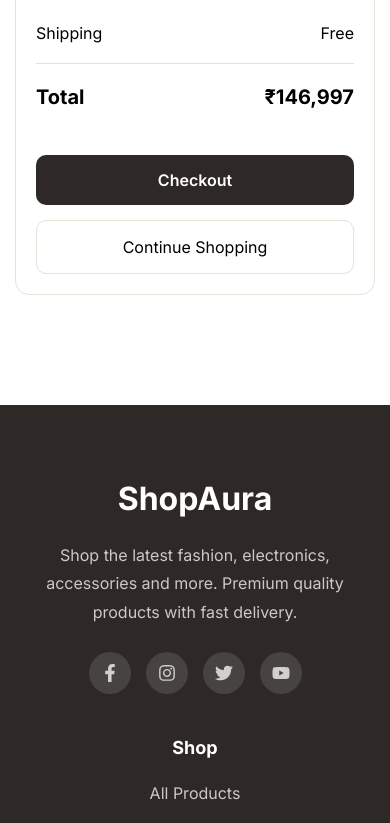
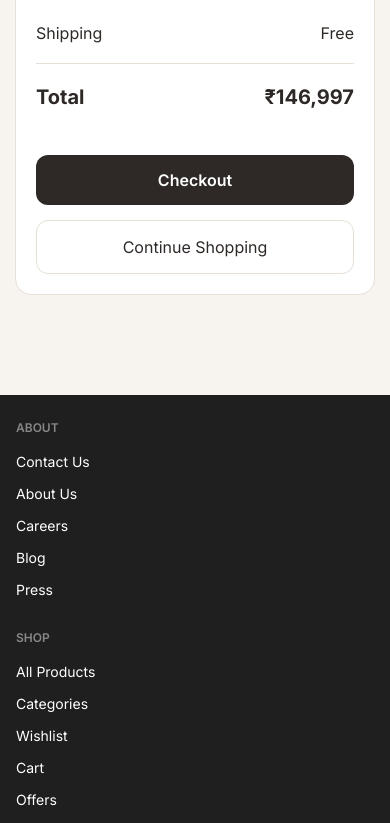
Before and after one commit to Shamil2k7/ecommerce, a Next.js app in the folder frontend/: page /cart in a window 390 px wide. Shown: the part 1156-1979 px from the top of the page. Built offline with nearby package versions, Linux system fonts and the light colour scheme; no server answers.

Commit message:
Set dynamic footer

```diff
--- a/frontend/app/globals.css
+++ b/frontend/app/globals.css
@@ -1,10 +1,24 @@
 @import "tailwindcss";
 
-html,
+*,
+*::before,
+*::after {
+  box-sizing: border-box;
+}
+
+html {
+  font-size: 16px;
+  -webkit-text-size-adjust: 100%;
+  scroll-behavior: smooth;
+}
+
 body {
   margin: 0;
   padding: 0;
   font-family: var(--font-inter), sans-serif;
+  background: var(--bg);
+  color: var(--text);
+  overflow-x: hidden;
 }
 
 a {
@@ -19,43 +33,20 @@
   background: none;
 }
 
-ul,
-ol {
-  margin: 0;
-  padding: 0;
-  list-style: none;
-}
-
 img {
   max-width: 100%;
+  height: auto;
   display: block;
 }
 
 input,
+textarea,
 select,
-textarea {
-  font-family: inherit;
-  font-size: inherit;
-  color: inherit;
+button {
+  font: inherit;
 }
 
-h1,
-h2,
-h3,
-h4,
-h5,
-h6 {
-  margin: 0;
-  font-weight: 700;
-}
-
-p {
-  margin: 0;
-}
-
-/* ---------------------------------- Tokens ---------------------------------- */
 :root {
-  /* Color */
   --primary: #2E2926;
   --primary-hover: #1E1A16;
   --bg: #F7F3EE;
@@ -72,13 +63,11 @@
   --text: #2E2926;
   --text-soft: #7A736A;
 
-  /* Radius */
-  --radius-lg: 14px;
-  --radius-md: 10px;
+  --radius-lg: 16px;
+  --radius-md: 12px;
   --radius-sm: 8px;
   --radius-pill: 999px;
 
-  /* Shadow */
-  --shadow-sm: 0 1px 2px rgba(46, 41, 38, 0.04);
-  --shadow-md: 0 1px 2px rgba(46, 41, 38, 0.04), 0 8px 24px -12px rgba(46, 41, 38, 0.12);
+  --shadow-sm: 0 2px 8px rgba(0,0,0,.05);
+  --shadow-md: 0 10px 30px rgba(0,0,0,.08);
 }
--- a/frontend/components/Footer/Footer.jsx
+++ b/frontend/components/Footer/Footer.jsx
@@ -1,6 +1,8 @@
 "use client";
 
+import { useEffect, useState } from "react";
 import Link from "next/link";
+import axios from "axios";
 import styles from "./Footer.module.css";
 
 import {
@@ -10,102 +12,180 @@
   FaYoutube,
 } from "react-icons/fa";
 
+const API = process.env.NEXT_PUBLIC_BACKEND_URL;
+
 export default function Footer() {
+  const [settings, setSettings] = useState(null);
+
+  useEffect(() => {
+    fetchSettings();
+  }, []);
+
+  const fetchSettings = async () => {
+    try {
+      const res = await axios.get(`${API}/api/settings`);
+
+      if (res.data.success) {
+        setSettings(res.data.settings);
+      }
+    } catch (err) {
+      console.log(err);
+    }
+  };
+
   return (
     <footer className={styles.footer}>
       <div className={styles.container}>
-        {/* Brand */}
+        {/* About */}
 
-        <div className={styles.about}>
-          <h2>ShopAura</h2>
+        <div className={styles.column}>
+          <h4>ABOUT</h4>
 
-          <p>
-            Shop the latest fashion, electronics, accessories and more.
-            Premium quality products with fast delivery.
-          </p>
-
-          <div className={styles.social}>
-            <a href="#">
-              <FaFacebookF />
-            </a>
-
-            <a href="#">
-              <FaInstagram />
-            </a>
-
-            <a href="#">
-              <FaTwitter />
-            </a>
-
-            <a href="#">
-              <FaYoutube />
-            </a>
-          </div>
+          <ul>
+            <li><Link href="/contact">Contact Us</Link></li>
+            <li><Link href="/about">About Us</Link></li>
+            <li><Link href="/careers">Careers</Link></li>
+            <li><Link href="/blog">Blog</Link></li>
+            <li><Link href="/press">Press</Link></li>
+          </ul>
         </div>
 
         {/* Shop */}
 
-        <div>
-          <h3>Shop</h3>
+        <div className={styles.column}>
+          <h4>SHOP</h4>
 
           <ul>
-            <li>
-              <Link href="/products">All Products</Link>
-            </li>
-
-            <li>
-              <Link href="/categories">Categories</Link>
-            </li>
-
-            <li>
-              <Link href="/wishlist">Wishlist</Link>
-            </li>
-
-            <li>
-              <Link href="/cart">Cart</Link>
-            </li>
+            <li><Link href="/products">All Products</Link></li>
+            <li><Link href="/categories">Categories</Link></li>
+            <li><Link href="/wishlist">Wishlist</Link></li>
+            <li><Link href="/cart">Cart</Link></li>
+            <li><Link href="/offers">Offers</Link></li>
           </ul>
         </div>
 
-        {/* Support */}
+        {/* Help */}
 
-        <div>
-          <h3>Support</h3>
+        <div className={styles.column}>
+          <h4>HELP</h4>
 
           <ul>
-            <li>
-              <Link href="/contact">Contact Us</Link>
-            </li>
-
-            <li>
-              <Link href="/about">About Us</Link>
-            </li>
-
-            <li>
-              <Link href="/privacy">Privacy Policy</Link>
-            </li>
-
-            <li>
-              <Link href="/terms">Terms & Conditions</Link>
-            </li>
+            <li><Link href="/payments">Payments</Link></li>
+            <li><Link href="/shipping">Shipping</Link></li>
+            <li><Link href="/returns">Returns</Link></li>
+            <li><Link href="/faq">FAQ</Link></li>
           </ul>
         </div>
 
-        {/* Contact */}
+        {/* Policies */}
 
-        <div>
-          <h3>Contact</h3>
+        <div className={styles.column}>
+          <h4>POLICIES</h4>
 
-          <ul className={styles.contact}>
-            <li>Email: support@shopaura.com</li>
-            <li>Phone: +91 9876543210</li>
-            <li>Kochi, Kerala, India</li>
+          <ul>
+            <li><Link href="/privacy">Privacy Policy</Link></li>
+            <li><Link href="/terms">Terms & Conditions</Link></li>
+            <li><Link href="/refund">Refund Policy</Link></li>
+            <li><Link href="/cookies">Cookie Policy</Link></li>
           </ul>
+        </div>
+
+        {/* Mail */}
+
+        <div className={`${styles.column} ${styles.borderLeft}`}>
+          <h4>MAIL US</h4>
+
+          <div className={styles.contact}>
+            {settings?.email && <p>{settings.email}</p>}
+            {settings?.phone && <p>{settings.phone}</p>}
+          </div>
+
+          <h4 className={styles.socialTitle}>SOCIAL</h4>
+
+          <div className={styles.social}>
+            {settings?.facebook && (
+              <a
+                href={settings.facebook}
+                target="_blank"
+                rel="noopener noreferrer"
+              >
+                <FaFacebookF />
+              </a>
+            )}
+
+            {settings?.twitter && (
+              <a
+                href={settings.twitter}
+                target="_blank"
+                rel="noopener noreferrer"
+              >
+                <FaTwitter />
+              </a>
+            )}
+
+            {settings?.youtube && (
+              <a
+                href={settings.youtube}
+                target="_blank"
+                rel="noopener noreferrer"
+              >
+                <FaYoutube />
+              </a>
+            )}
+
+            {settings?.instagram && (
+              <a
+                href={settings.instagram}
+                target="_blank"
+                rel="noopener noreferrer"
+              >
+                <FaInstagram />
+              </a>
+            )}
+          </div>
+        </div>
+
+        {/* Address */}
+
+        <div className={styles.column}>
+          <h4>REGISTERED OFFICE ADDRESS</h4>
+
+          <div className={styles.contact}>
+            <p>{settings?.storeName}</p>
+
+            {settings?.address
+              ?.split("\n")
+              .map((line, index) => (
+                <p key={index}>{line}</p>
+              ))}
+
+            {settings?.phone && (
+              <p className={styles.phone}>
+                Phone : {settings.phone}
+              </p>
+            )}
+          </div>
         </div>
       </div>
 
       <div className={styles.bottom}>
-        © {new Date().getFullYear()} ShopAura. All Rights Reserved.
+        <div>Become a Seller</div>
+
+        <div>Gift Cards</div>
+
+        <div>Help Center</div>
+
+        <div>
+          © {new Date().getFullYear()}{" "}
+          {settings?.storeName || "ShopAura"}
+        </div>
+
+        <div className={styles.payment}>
+          <img src="/payments/visa.svg" alt="Visa" />
+          <img src="/payments/mastercard.svg" alt="MasterCard" />
+          <img src="/payments/rupay.svg" alt="RuPay" />
+          <img src="/payments/paypal.svg" alt="PayPal" />
+        </div>
       </div>
     </footer>
   );
--- a/frontend/components/Footer/Footer.module.css
+++ b/frontend/components/Footer/Footer.module.css
@@ -1,140 +1,229 @@
 .footer {
-  background: var(--primary);
-  color: white;
-  margin-top: 80px;
+  background: #1f1f1f;
+  color: #fff;
+  margin-top: 70px;
 }
 
 .container {
-  max-width: 1300px;
+  max-width: 1500px;
   margin: auto;
-
   display: grid;
-  grid-template-columns: 2fr 1fr 1fr 1.3fr;
-
-  gap: 50px;
-
-  padding: 70px 20px;
+  grid-template-columns: repeat(6, 1fr);
+  gap: 35px;
+  padding: 55px 30px;
 }
 
-/* Brand */
-
-.about h2 {
-  font-size: 32px;
+.column h4 {
+  color: #878787;
+  font-size: 13px;
+  font-weight: 600;
   margin-bottom: 18px;
+  text-transform: uppercase;
 }
 
-.about p {
-  color: rgba(255,255,255,.75);
-  line-height: 1.8;
-  max-width: 360px;
+.column ul {
+  display: flex;
+  flex-direction: column;
+  gap: 10px;
 }
 
-/* Headings */
-
-.container h3 {
-  margin-bottom: 20px;
-  font-size: 18px;
+.column a {
+  color: white;
+  font-size: 14px;
+  transition: .25s;
 }
 
-/* Links */
+.column a:hover {
+  color: #ffd814;
+}
 
-.container ul {
+.contact {
   display: flex;
   flex-direction: column;
-  gap: 14px;
+  gap: 8px;
 }
 
-.container a {
-  color: rgba(255,255,255,.75);
-  transition: .3s;
+.contact p {
+  font-size: 14px;
+  line-height: 1.7;
+  color: #ddd;
 }
 
-.container a:hover {
-  color: white;
-  padding-left: 6px;
+.borderLeft {
+  border-left: 1px solid rgba(255,255,255,.15);
+  padding-left: 30px;
 }
 
-/* Contact */
-
-.contact li {
-  color: rgba(255,255,255,.75);
-  line-height: 1.8;
+.socialTitle {
+  margin-top: 25px;
 }
-
-/* Social */
 
 .social {
   display: flex;
   gap: 15px;
-  margin-top: 25px;
+  margin-top: 12px;
 }
 
 .social a {
-  width: 42px;
-  height: 42px;
-
-  display: flex;
-  justify-content: center;
-  align-items: center;
-
-  border-radius: 50%;
-
-  background: rgba(255,255,255,.12);
-
-  font-size: 18px;
-
+  color: white;
+  font-size: 20px;
   transition: .3s;
 }
 
 .social a:hover {
-  background: white;
-  color: var(--primary);
+  color: #ffd814;
 }
 
-/* Bottom */
+.phone {
+  margin-top: 15px;
+  color: #4da3ff;
+}
 
 .bottom {
   border-top: 1px solid rgba(255,255,255,.15);
+  display: flex;
+  justify-content: space-between;
+  align-items: center;
+  gap: 20px;
+  flex-wrap: wrap;
+  padding: 18px 30px;
+  max-width: 1500px;
+  margin: auto;
+}
 
-  text-align: center;
-
-  padding: 22px;
-
-  color: rgba(255,255,255,.7);
-
+.bottom div {
   font-size: 14px;
 }
 
-/* Tablet */
+.payment {
+  display: flex;
+  gap: 10px;
+  align-items: center;
+}
 
-@media (max-width:991px){
+.payment img {
+  width: 42px;
+  height: 28px;
+  object-fit: contain;
+  background: white;
+  border-radius: 4px;
+  padding: 2px;
+}
 
-.container{
-grid-template-columns:repeat(2,1fr);
-gap:40px;
-}
+/* ===========================
+   Tablet (2 Columns)
+=========================== */
+
+@media (max-width: 992px) {
+
+  .container {
+    grid-template-columns: repeat(2, minmax(260px, 1fr));
+    gap: 32px;
+    padding: 40px 20px;
+  }
+
+  .borderLeft {
+    border-left: none;
+    padding-left: 0;
+  }
+
+  .bottom {
+    justify-content: center;
+    gap: 18px;
+    text-align: center;
+  }
+
+  .payment {
+    justify-content: center;
+  }
 
 }
 
-/* Mobile */
+/* ===========================
+   Mobile (1 Column)
+=========================== */
 
-@media (max-width:768px){
+@media (max-width: 768px) {
 
-.container{
-grid-template-columns:1fr;
-text-align:center;
+  .container {
+    grid-template-columns: 1fr;
+    gap: 28px;
+    padding: 32px 18px;
+  }
+
+  .column {
+    width: 100%;
+  }
+
+  .column h4 {
+    font-size: 13px;
+    margin-bottom: 12px;
+  }
+
+  .column ul {
+    gap: 8px;
+  }
+
+  .column a {
+    font-size: 15px;
+  }
+
+  .contact {
+    gap: 6px;
+  }
+
+  .contact p {
+    font-size: 14px;
+    line-height: 1.6;
+  }
+
+  .social {
+    justify-content: flex-start;
+    margin-top: 12px;
+  }
+
+  .social a {
+    width: 38px;
+    height: 38px;
+    font-size: 16px;
+  }
+
+  .bottom {
+    flex-direction: column;
+    text-align: center;
+    gap: 15px;
+  }
+
+  .payment {
+    justify-content: center;
+    flex-wrap: wrap;
+  }
+
 }
 
-.about p{
-margin:auto;
-}
+/* ===========================
+   Small Mobile
+=========================== */
 
-.social{
-justify-content:center;
-}
+@media (max-width: 480px) {
 
-.container a:hover{
-padding-left:0;
-}
+  .container {
+    padding: 24px 16px;
+  }
+
+  .column h4 {
+    font-size: 12px;
+  }
+
+  .column a,
+  .contact p {
+    font-size: 14px;
+  }
+
+  .social a {
+    width: 36px;
+    height: 36px;
+    font-size: 15px;
+  }
 
 }
```
Also changed, not shown: frontend/app/admin/settings/Settings.module.css (+21 -6 lines), frontend/app/admin/settings/page.jsx (+127 -29 lines), 2 other files (tests, documents, lock files or other folders).
